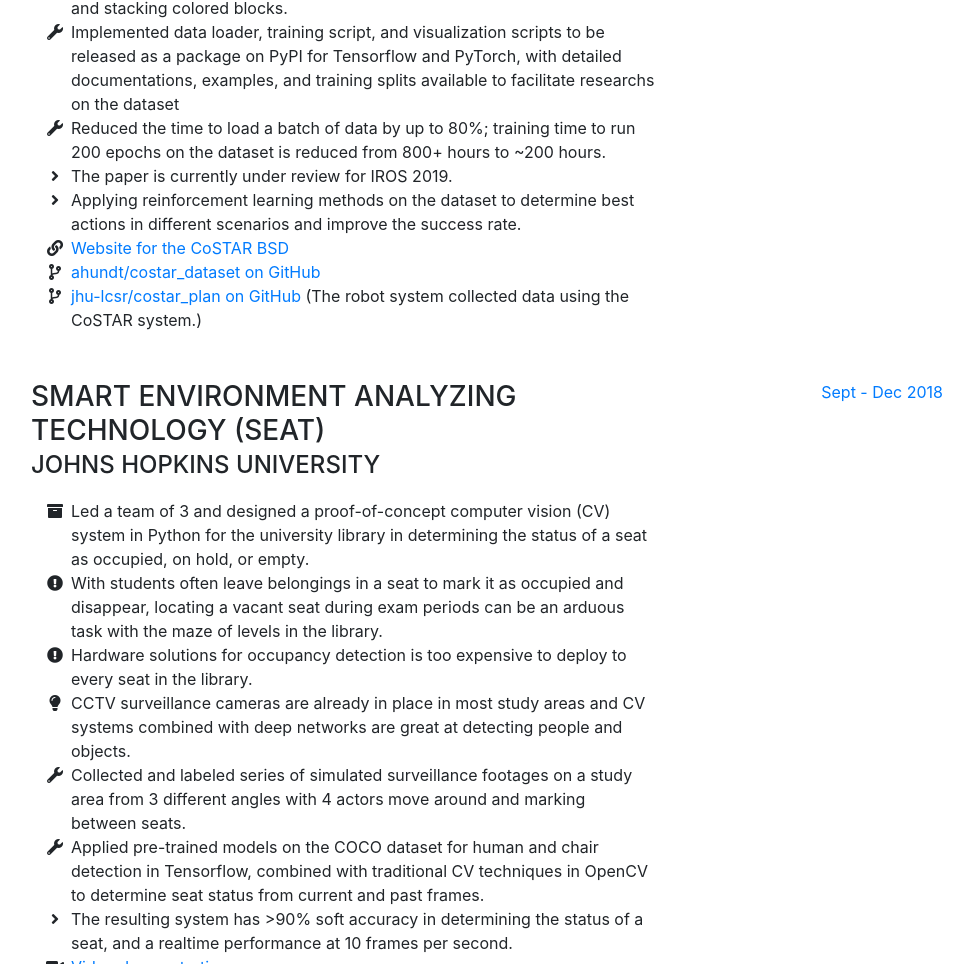
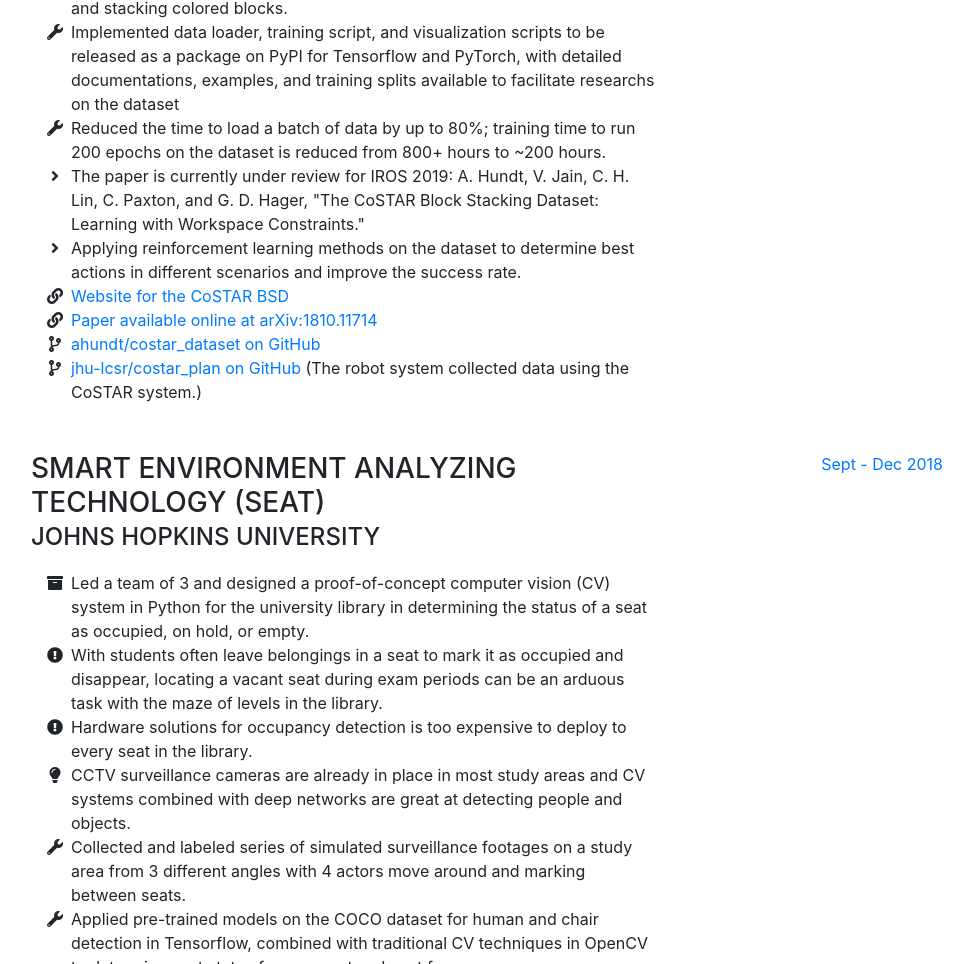
Before and after one commit to RexxarCHL/rexxarchl.github.io, a website with bundled scripts: page index.html in a window 1280 px wide. Shown: the part 3135-4099 px from the top of the page, without its empty margins (289-1262 px from the left). Built offline with nearby package versions, Linux system fonts and the light colour scheme; a web font is replaced by a local one.

Commit message:
Add link to CoSTAR BSD paper

```diff
--- a/index.html
+++ b/index.html
@@ -232,13 +232,16 @@
                   Reduced the time to load a batch of data by up to 80%; training time to run 200 epochs on the dataset is reduced from 800+ hours to ~200 hours.
                 <li>
                   <i class="fa-li fa fa-angle-right"></i>
-                  The paper is currently under review for IROS 2019.
+                  The paper is currently under review for IROS 2019: A. Hundt, V. Jain, C. H. Lin, C. Paxton, and G. D. Hager, "The CoSTAR Block Stacking Dataset: Learning with Workspace Constraints."
                 <li>
                   <i class="fa-li fa fa-angle-right"></i>
                   Applying reinforcement learning methods on the dataset to determine best actions in different scenarios and improve the success rate.
                 <li>
                   <i class="fa-li fa fa-link"></i>
                   <a href="https://sites.google.com/site/costardataset">Website for the CoSTAR BSD</a>
+                <li>
+                  <i class="fa-li fa fa-link"></i>
+                  <a href="https://arxiv.org/abs/1810.11714">Paper available online at arXiv:1810.11714</a>
                 <li>
                   <i class="fa-li fa fa-code-branch"></i>
                   <a href="https://github.com/ahundt/costar_dataset">ahundt/costar_dataset on GitHub</a>
```
